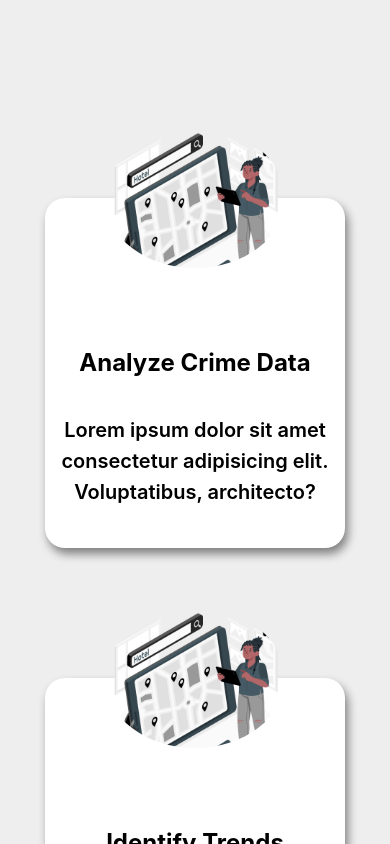
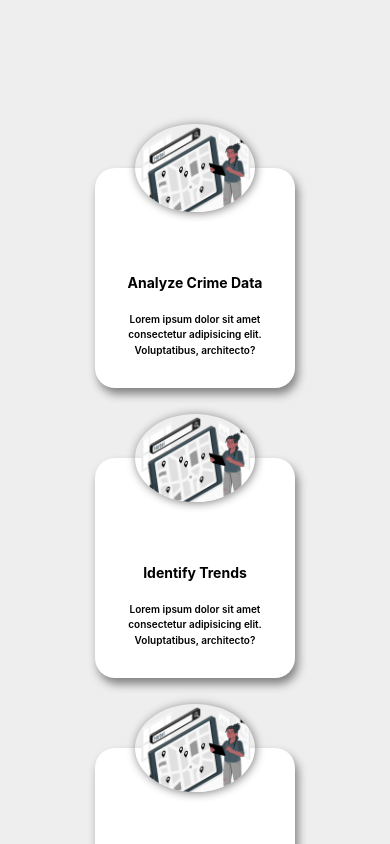
Before and after one commit to gerald023/Eulivy-Boutique, a React (Vite) app: page / in a window 390 px wide. Shown: the part 840-1684 px from the top of the page. Built offline with nearby package versions, Linux system fonts and the light colour scheme.

Commit message:
added the infosection

```diff
--- a/src/pages/landing/components/styles/heroSection.css
+++ b/src/pages/landing/components/styles/heroSection.css
@@ -98,7 +98,6 @@
     border-radius: 20px;
     box-shadow: 3px 6px 10px gray;
     height:350px;
-    margin-bottom: 30px;
     position: relative;
     justify-content: center;
     text-align: center;
@@ -109,6 +108,7 @@
     width: 60%;
     border-radius: 50%;
     height: 40%;
+    box-shadow: 1px 1px 10px gray;
     overflow: hidden;
     position: absolute;
     top: -20%;
@@ -131,3 +131,43 @@
     font-weight: 600;
     font-size: 20px;
 }
+
+@media (max-width: 800px) {
+    .icon_card{
+        width: 250px;
+        height: 300px;
+    }
+    .icon_card h2{
+        font-size: 20px;
+    }
+    .icon_card .icon_txt p{
+        font-size: 14px;
+    }
+}
+
+@media (max-width: 600px) {
+    .icon_card{
+        width: 200px;
+        height: 250px;
+    }
+    .icon_card h2{
+        font-size: 16px;
+    }
+    .icon_card .icon_txt p{
+        font-size: 12px;
+    }
+}
+
+@media (max-width: 500px) {
+    .icon_card{
+        width: 1fr;
+        height: 220px;
+        margin-top: 70px;
+    }
+    .icon_card h2{
+        font-size: 14px;
+    }
+    .icon_card .icon_txt p{
+        font-size: 10px;
+    }
+}
```
